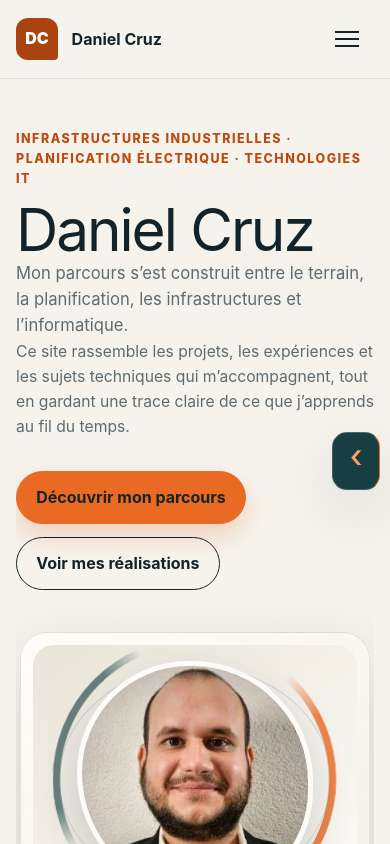
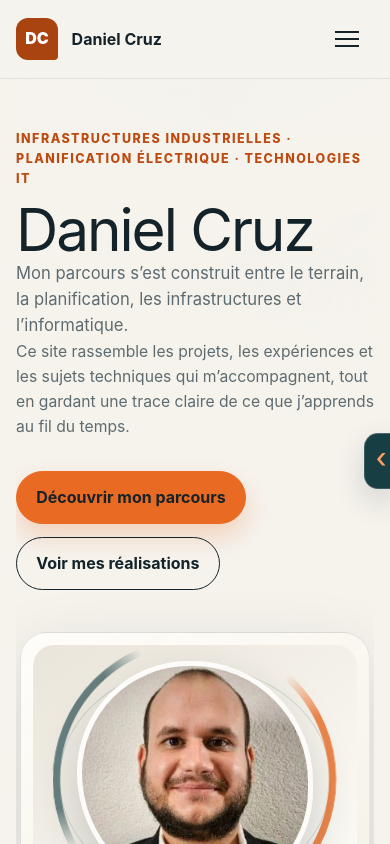
Before and after one commit to didc-dev/didc-dev.github.io, a Next.js app: page / in a window 390 px wide. Shown: the top 844 px of the page. Built offline with nearby package versions, Linux system fonts and the light colour scheme.

Commit message:
Affine la languette recruteur (#6)
Co-authored-by: Daniel <bigodes321@gmail.com>

```diff
--- a/app/globals.css
+++ b/app/globals.css
@@ -194,13 +194,13 @@ picture>img { display:block; width:100%; height:100%; }
 .formation-list summary::after { position:absolute; top:50%; right:.4rem; float:none; align-self:auto; transform:translateY(-50%); font-size:1.3rem; }
 
 /* Compact recruiter panel — fixed, non-modal and visually aligned with the portfolio. */
-.recruiter-dock { position:fixed; z-index:49; top:calc(50% + 39px); right:14px; width:min(350px,calc(100vw - 80px)); transform:translateY(-50%); pointer-events:none; }
-.recruiter-toggle { position:absolute; z-index:2; top:50%; right:0; width:46px; height:136px; display:grid; place-items:center; padding:0; border:1px solid rgba(255,255,255,.16); border-right-color:var(--orange); border-radius:18px 0 0 18px; background:var(--teal); color:#ff9e63; box-shadow:var(--shadow); cursor:pointer; pointer-events:auto; transform:translateY(-50%); transition:right .22s ease,height .22s ease,box-shadow .2s ease,background .2s ease; }
+.recruiter-dock { position:fixed; z-index:49; top:calc(50% + 39px); right:0; width:min(350px,calc(100vw - 72px)); transform:translateY(-50%); pointer-events:none; }
+.recruiter-toggle { position:absolute; z-index:2; top:50%; right:-7px; width:34px; height:96px; display:grid; place-items:center; padding:0; border:1px solid rgba(255,255,255,.16); border-right:0; border-radius:16px 0 0 16px; background:var(--teal); color:#ff9e63; box-shadow:0 12px 30px rgba(19,35,41,.16); cursor:pointer; pointer-events:auto; transform:translateY(-50%); transition:right .22s ease,width .22s ease,height .22s ease,box-shadow .2s ease,background .2s ease; }
 .recruiter-toggle:hover,.recruiter-toggle:focus-visible { background:#1b4b4f; box-shadow:0 0 0 5px rgba(233,106,35,.12),0 18px 44px rgba(19,35,41,.2); }
-.recruiter-chevron { display:block; width:18px; height:26px; transition:transform .2s ease; }
-.recruiter-chevron::before { content:"›"; display:block; font-size:2rem; line-height:.72; font-weight:450; transform:rotate(180deg); }
+.recruiter-chevron { display:block; width:14px; height:22px; transition:transform .2s ease; }
+.recruiter-chevron::before { content:"›"; display:block; font-size:1.7rem; line-height:.72; font-weight:450; transform:rotate(180deg); }
 .recruiter-toggle:hover .recruiter-chevron { transform:translateX(-2px); }
-.recruiter-dock.is-open .recruiter-toggle { right:calc(100% + 8px); height:54px; border-radius:15px; }
+.recruiter-dock.is-open .recruiter-toggle { right:calc(100% + 8px); width:42px; height:54px; border:1px solid rgba(255,255,255,.16); border-right-color:var(--orange); border-radius:15px; }
 .recruiter-dock.is-open .recruiter-chevron::before { transform:none; }
 .recruiter-dock.is-open .recruiter-toggle:hover .recruiter-chevron { transform:translateX(2px); }
 .recruiter-panel { width:100%; max-height:calc(100vh - 108px); overflow:auto; border:1px solid var(--line); border-radius:24px; background:var(--white); box-shadow:0 26px 70px rgba(19,35,41,.22); opacity:0; pointer-events:none; transform:translateX(calc(100% + 24px)); transition:transform .22s ease,opacity .18s ease,box-shadow .22s ease; }
@@ -266,9 +266,9 @@ picture>img { display:block; width:100%; height:100%; }
 @keyframes status-pulse { 0%,100% { transform:scale(.92); opacity:.78; } 50% { transform:scale(1.08); opacity:1; } }
 
 @media (max-width:768px) {
-  .recruiter-dock { top:calc(50% + 39px); right:10px; width:min(340px,calc(100vw - 76px)); }
-  .recruiter-toggle { width:48px; height:58px; border-radius:15px; }
-  .recruiter-dock.is-open .recruiter-toggle { right:calc(100% + 6px); height:50px; }
+  .recruiter-dock { top:calc(50% + 39px); right:0; width:min(340px,calc(100vw - 68px)); }
+  .recruiter-toggle { right:-6px; width:32px; height:56px; border-radius:14px 0 0 14px; }
+  .recruiter-dock.is-open .recruiter-toggle { right:calc(100% + 6px); width:40px; height:50px; border-radius:14px; }
   .recruiter-panel { max-height:calc(100dvh - 112px); border-radius:20px; }
   .recruiter-panel-header { padding:.95rem 1rem; }
   .recruiter-panel-body { padding:.75rem; }
```
Also changed, not shown: 3 other files (tests, documents, lock files or other folders).
